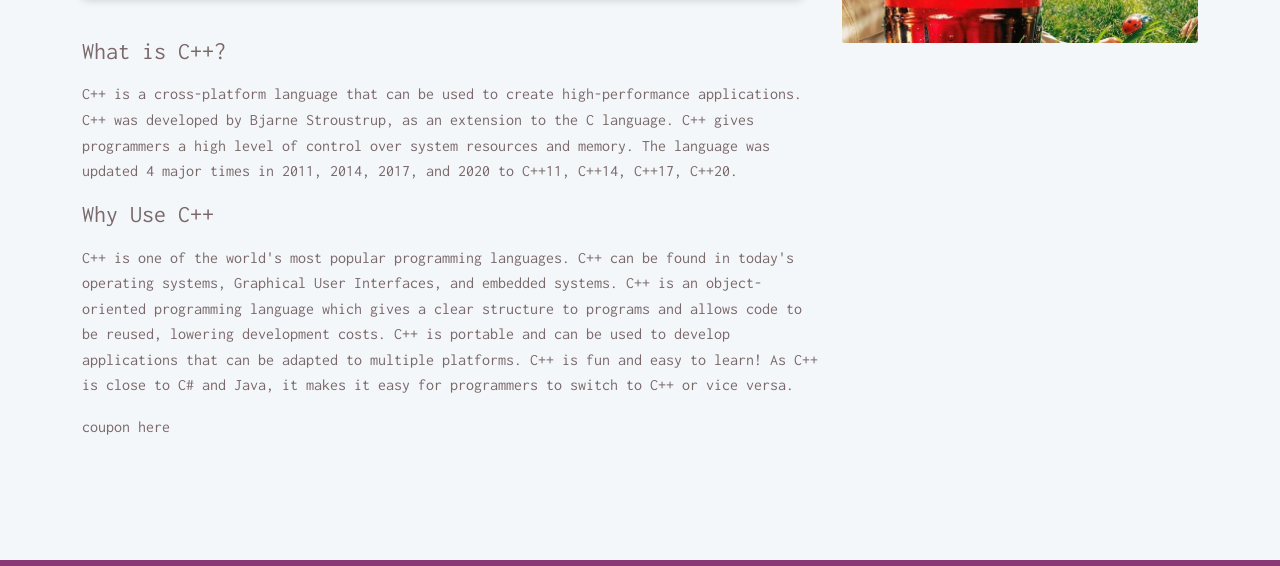
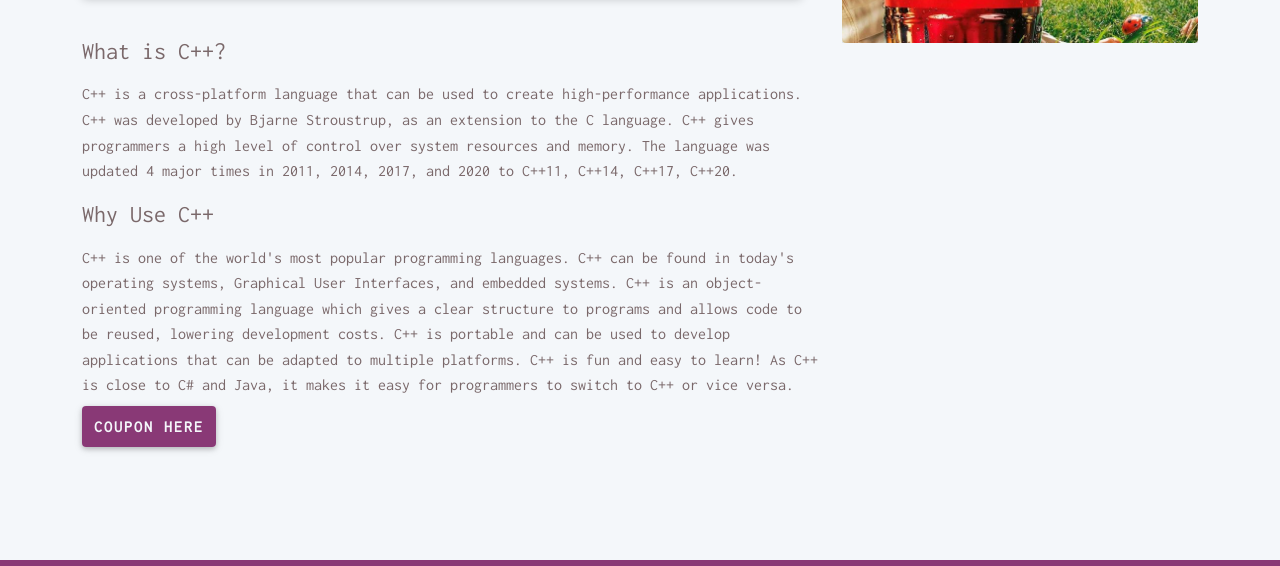
Before and after one commit to Ingimohamed/Coupons, a website: page mdb5-free-standard/coupon-course.html in a window 1280 px wide. Shown: the part 1741-2307 px from the top of the page. Drawn offline with Linux system fonts and the light colour scheme.

Commit message:
coupon button

```diff
--- a/mdb5-free-standard/coupon-course.html
+++ b/mdb5-free-standard/coupon-course.html
@@ -199,7 +199,7 @@ C++ is fun and easy to learn!
 
 As C++ is close to C# and Java, it makes it easy for programmers to switch to C++ or vice versa.
                             </p>
-                            <a class="Coupon_Text violet-color" href="#">
+                            <a class="Btn_Style" href="#" role="button" target="_blank">
                                 coupon here
                             </a>
                         </section>
```
